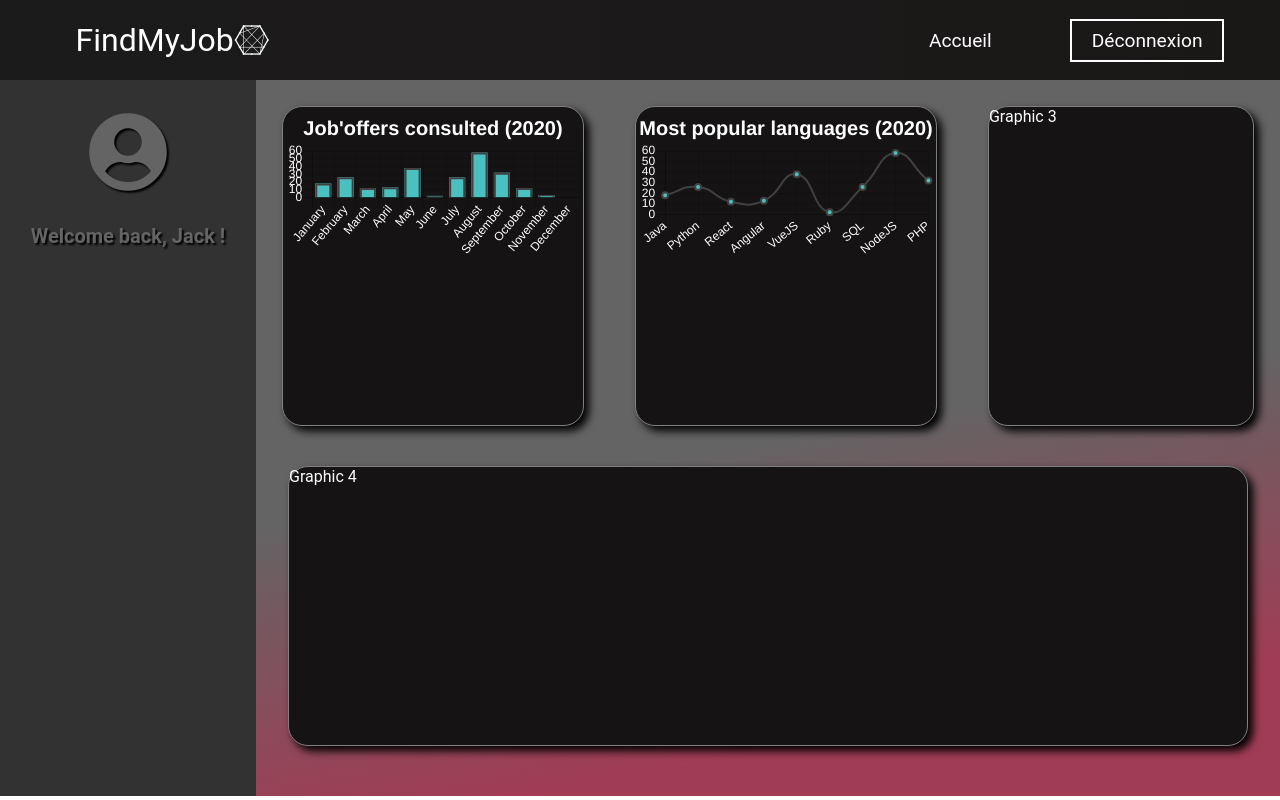
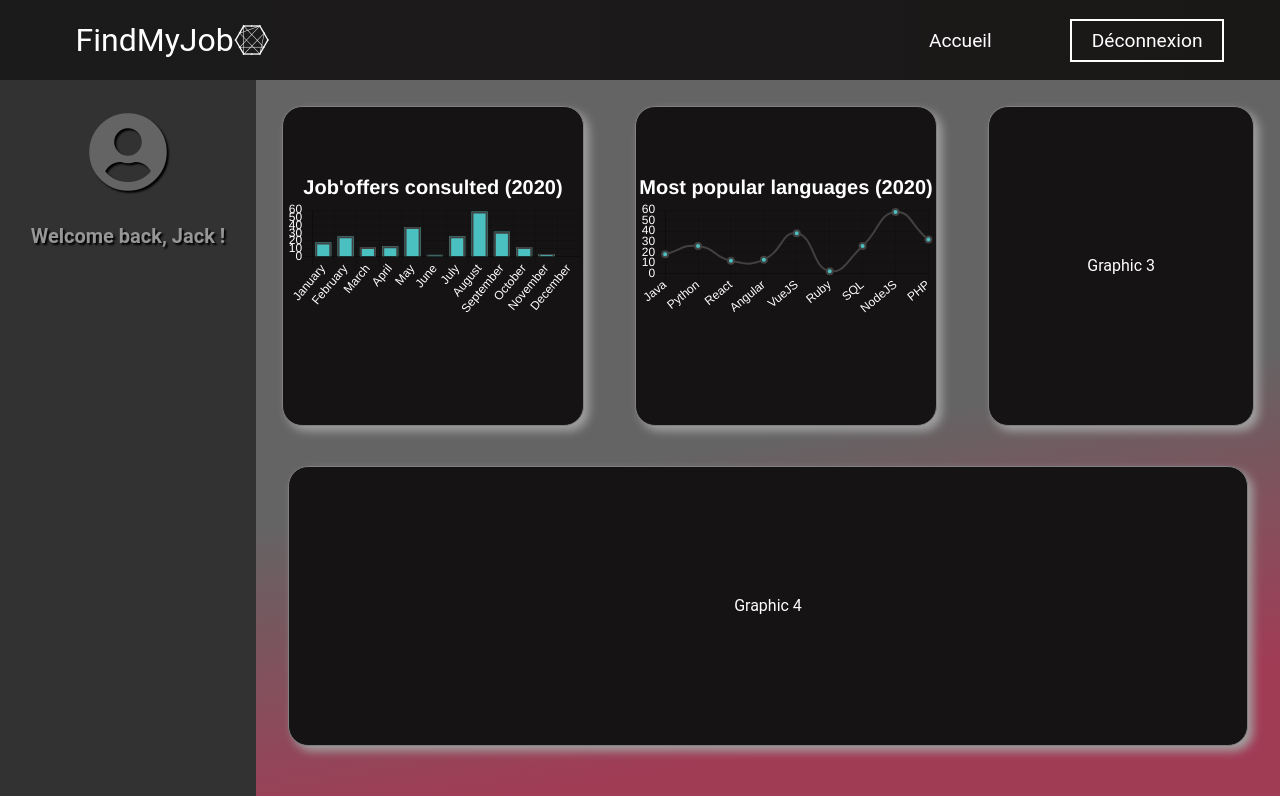
Before and after one commit to Thoms-C/Hackathon-2, a React (Create React App) app in the folder findmyjob/: page / in a window 1280 px wide. Built offline with nearby package versions, Linux system fonts and the light colour scheme.

Commit message:
Add style to display graphics on the page

```diff
--- a/findmyjob/src/styled-components/DashboardStyled.js
+++ b/findmyjob/src/styled-components/DashboardStyled.js
@@ -6,20 +6,19 @@ export const DashboardContainer = styled.div`
 `;
 
 export const Graphic = styled.div`
+  display: flex;
+  justify-content: center;
+  align-items: center;
   width: 30vw;
   height: 40vh;
   color: white;
   background: rgb(21, 19, 19);
-  box-shadow: 5px 5px 8px black;
+  box-shadow: 5px 5px 10px rgb(162, 161, 161);
   border: 1px solid grey;
   margin: 2vw;
   border-radius: 20px;
 
-  &:hover {
-    box-shadow: 5px 5px 10px rgb(162, 161, 161);
-  }
-
-  &#longGraphic{
+  &#longGraphic {
     height: 35vh;
     width: 75vw;
   }
@@ -71,6 +70,6 @@ export const ProfilInformation = styled.div`
 
 export const NameUser = styled.h1`
   font-size: 2.5vh;
-  color: rgb(100, 100, 100);
+  color: rgb(150, 150, 150);
   text-shadow: 2px 2px 2px black;
 `;
```
